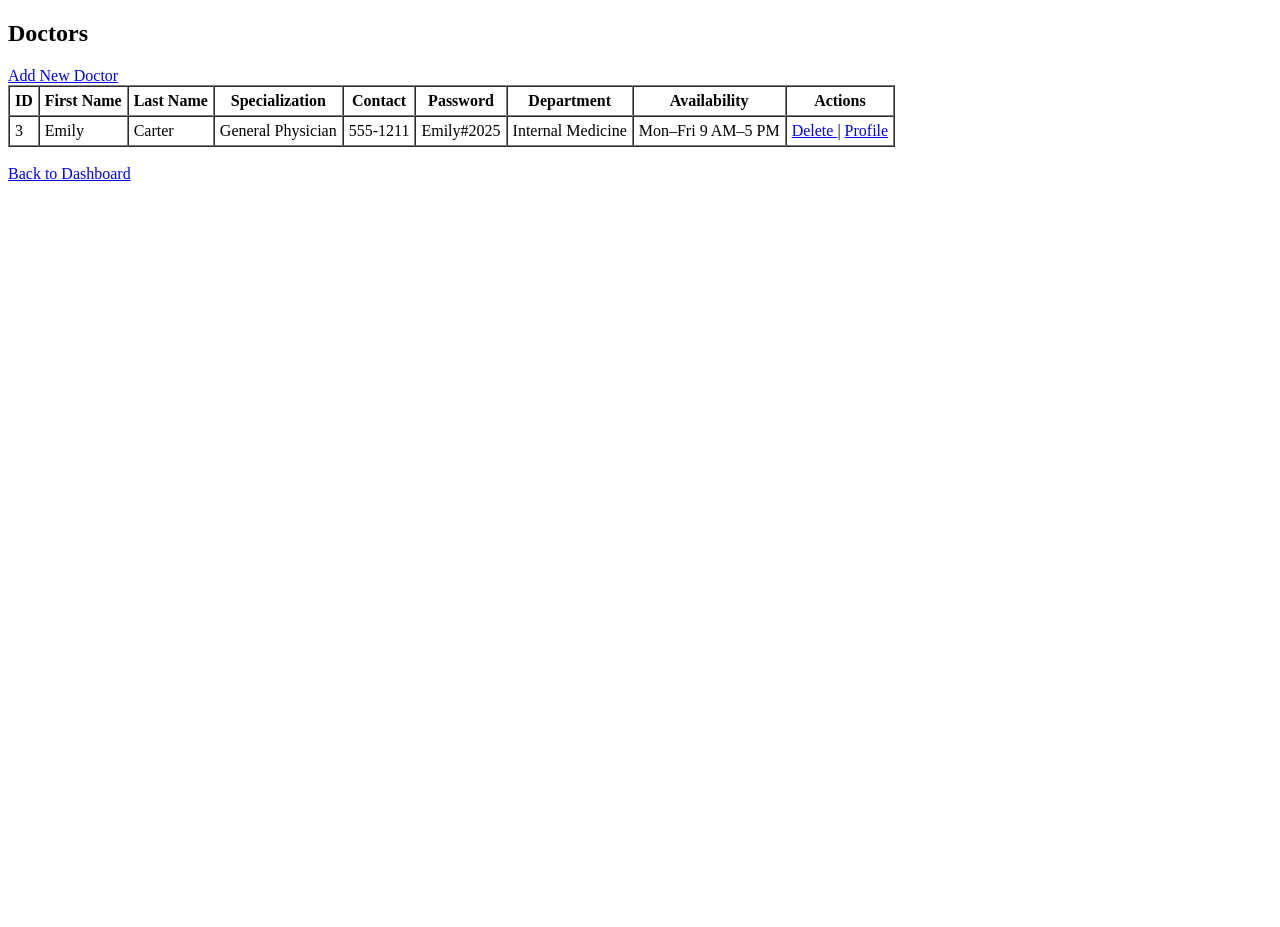
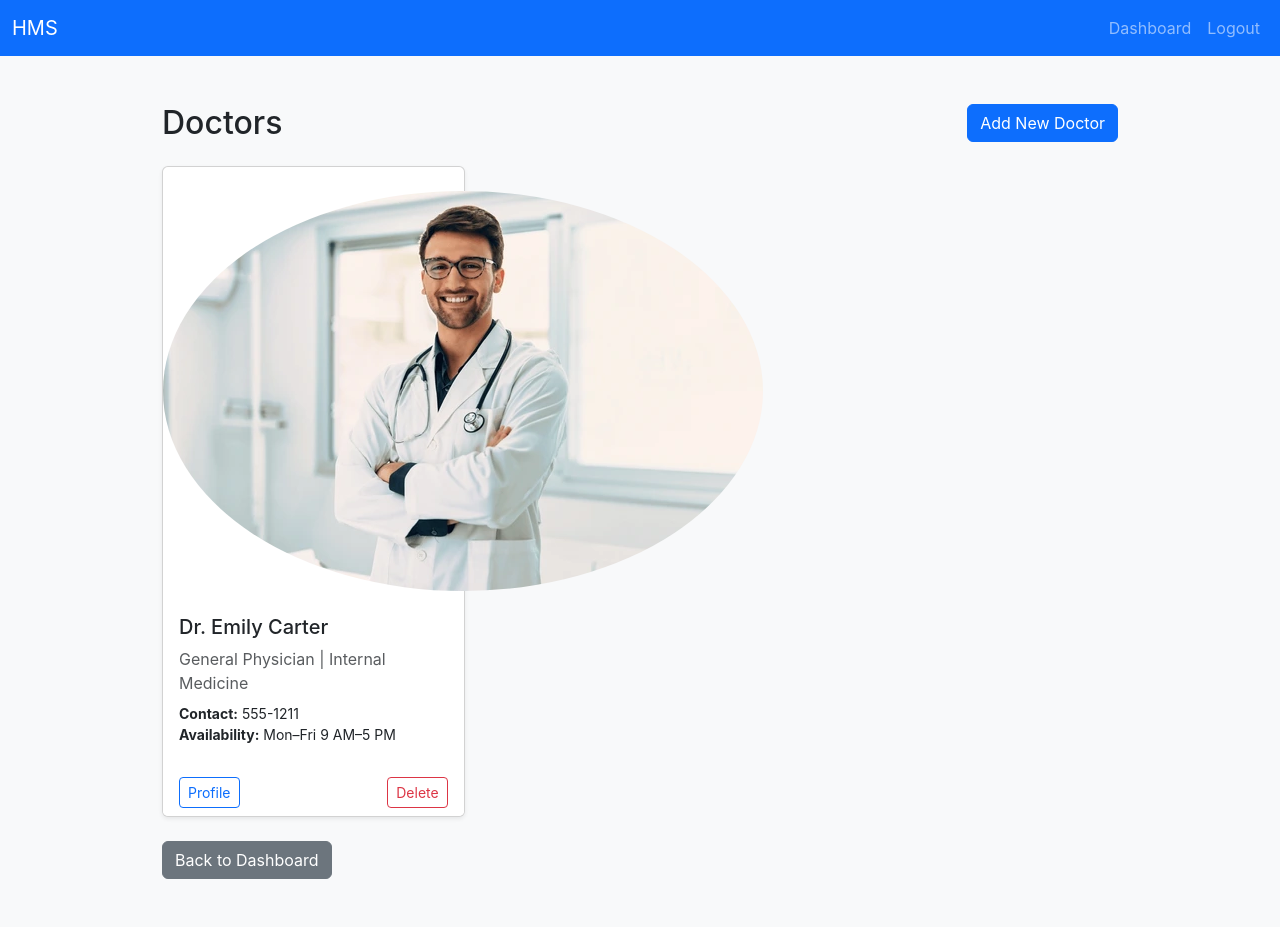
Before and after one commit to DBMS16-954-694-01-HMS/DBMS_HMS_PROJ, a Flask app: page /admin/doctors in a window 1280 px wide. Before the commit the page ends 181 px from the top, so only its background shows below. Run offline with Flask 3, Linux system fonts and the light colour scheme; the visitor is signed in with stand-in values (Sample User, id 1); data comes from the database, SQL or seed files in the repository; both versions use the stored data as it was after the commit.

Commit message:
UI changes

```diff
--- a/app/app.py
+++ b/app/app.py
@@ -10,5 +10,14 @@ app.register_blueprint(admin_bp, url_prefix='/admin')
 app.register_blueprint(patient_bp, url_prefix='/patient')
 app.register_blueprint(doctor_bp, url_prefix='/doctor')
 
+
+@app.route('/')
+def index():
+    # default landing: redirect to admin login
+    from flask import redirect, url_for
+    return redirect(url_for('admin.login'))
+
 if __name__ == '__main__':
-    app.run(debug=True)
+    import os
+    port = int(os.environ.get('PORT', 5000))
+    app.run(debug=True, port=port)
--- /dev/null
+++ b/app/static/css/style.css
@@ -0,0 +1,31 @@
+/* Login background and overlay */
+.login-bg {
+  background: url('../icons/bg_login.avif') no-repeat center center fixed;
+  background-size: cover;
+  position: relative;
+}
+.login-bg::before {
+  content: "";
+  position: fixed;
+  top: 0; left: 0; width: 100vw; height: 100vh;
+  background: rgba(0,0,0,0.35);
+  z-index: 0;
+  pointer-events: none;
+}
+.form-card { position: relative; z-index: 1; }
+/* Basic styling for HMS project */
+body { font-family: Inter, system-ui, -apple-system, 'Segoe UI', Roboto, 'Helvetica Neue', Arial; }
+.container { max-width: 980px; }
+.form-card { background: #fff; padding: 2rem; border-radius: 8px; box-shadow: 0 6px 18px rgba(0,0,0,0.08); }
+.header-icon { width: 64px; height: 64px; object-fit: contain; }
+.table thead th { background: #f8f9fa; }
+.footer { margin-top: 3rem; }
+
+/* Toast/snackbar tweaks */
+.toast-container { z-index: 1080; }
+.toast { border-radius: 8px; box-shadow: 0 6px 18px rgba(0,0,0,0.12); }
+.toast .toast-body { font-weight: 500; }
+
+@media (max-width: 576px) {
+  .container { padding-left: 1rem; padding-right: 1rem; }
+}
--- /dev/null
+++ b/app/templates/base.html
@@ -0,0 +1,78 @@
+<!DOCTYPE html>
+<html lang="en">
+<head>
+    <meta charset="utf-8" />
+    <meta name="viewport" content="width=device-width, initial-scale=1" />
+    <title>{% block title %}Hospital Management{% endblock %}</title>
+    <!-- Bootstrap CDN -->
+    <link href="https://cdn.jsdelivr.net/npm/bootstrap@5.3.2/dist/css/bootstrap.min.css" rel="stylesheet">
+    <link rel="stylesheet" href="{{ url_for('static', filename='css/style.css') }}">
+</head>
+<body class="bg-light">
+    {# Hide navbar on login pages #}
+    {% set is_login_page = request.endpoint in ['admin.login', 'doctor.login'] %}
+    {% if not is_login_page %}
+    <nav class="navbar navbar-expand-lg navbar-dark bg-primary">
+      <div class="container-fluid">
+        <a class="navbar-brand" href="#">HMS</a>
+        <button class="navbar-toggler" type="button" data-bs-toggle="collapse" data-bs-target="#navMenu">
+          <span class="navbar-toggler-icon"></span>
+        </button>
+        <div class="collapse navbar-collapse" id="navMenu">
+          <ul class="navbar-nav ms-auto">
+            {% if session.get('admin') %}
+              <li class="nav-item"><a class="nav-link" href="{{ url_for('admin.dashboard') }}">Dashboard</a></li>
+              <li class="nav-item"><a class="nav-link" href="{{ url_for('admin.logout') }}">Logout</a></li>
+            {% elif session.get('doctor_logged_in') %}
+              <li class="nav-item"><a class="nav-link" href="{{ url_for('doctor.view_logs') }}">Dashboard</a></li>
+              <li class="nav-item"><a class="nav-link" href="{{ url_for('doctor.logout') }}">Logout</a></li>
+            {% endif %}
+          </ul>
+        </div>
+      </div>
+    </nav>
+    {% endif %}
+
+    <main class="container py-5">
+
+      <!-- Toast / Snackbar container for flashed messages -->
+      <div class="toast-container position-fixed bottom-0 end-0 p-3" id="toastContainer">
+        {% with messages = get_flashed_messages(with_categories=true) %}
+          {% for category, msg in messages %}
+            {# map flash category to Bootstrap background classes #}
+            {% set bs_class = 'bg-primary text-white' %}
+            {% if category == 'success' %}{% set bs_class = 'bg-success text-white' %}
+            {% elif category == 'danger' %}{% set bs_class = 'bg-danger text-white' %}
+            {% elif category == 'info' %}{% set bs_class = 'bg-info text-dark' %}
+            {% elif category == 'warning' %}{% set bs_class = 'bg-warning text-dark' %}{% endif %}
+
+            <div class="toast align-items-center {{ bs_class }} mb-2" role="alert" aria-live="assertive" aria-atomic="true" data-bs-autohide="true" data-bs-delay="3000">
+              <div class="d-flex">
+                <div class="toast-body">{{ msg }}</div>
+                <button type="button" class="btn-close {% if 'text-white' in bs_class %}btn-close-white{% endif %} me-2 m-auto" data-bs-dismiss="toast" aria-label="Close"></button>
+              </div>
+            </div>
+          {% endfor %}
+        {% endwith %}
+      </div>
+
+      {% block content %}{% endblock %}
+    </main>
+
+
+    <script src="https://cdn.jsdelivr.net/npm/bootstrap@5.3.2/dist/js/bootstrap.bundle.min.js"></script>
+    <script>
+    document.addEventListener('DOMContentLoaded', function () {
+      var toastElList = [].slice.call(document.querySelectorAll('.toast'));
+      toastElList.forEach(function (toastEl) {
+        try {
+          var t = new bootstrap.Toast(toastEl);
+          t.show();
+        } catch (e) {
+          console.error('Toast init failed', e);
+        }
+      });
+    });
+    </script>
+</body>
+</html>
--- a/app/templates/doctors.html
+++ b/app/templates/doctors.html
@@ -1,45 +1,34 @@
-<!DOCTYPE html>
-<html>
-<head>
-    <title>Doctors List</title>
-</head>
-<body>
-    <h2>Doctors</h2>
-    <a href="{{ url_for('admin.add_doctor') }}">Add New Doctor</a>
-    <table border="1" cellpadding="5" cellspacing="0">
-        <tr>
-            <th>ID</th>
-            <th>First Name</th>
-            <th>Last Name</th>
-            <th>Specialization</th>
-            <th>Contact</th>
-            <th>Password</th>
-            <th>Department</th>
-            <th>Availability</th>
-            <th>Actions</th>
-        </tr>
-        {% for doc in doctors %}
-        <tr>
-            <td>{{ doc['doctor_id'] }}</td>
-            <td>{{ doc['f_name'] }}</td>
-            <td>{{ doc['l_name'] }}</td>
-            <td>{{ doc['specialization'] }}</td>
-            <td>{{ doc['contact'] }}</td>
-            <td>{{ doc['password'] }}</td>
-            <td>{{ doc['department'] }}</td>
-            <td>{{ doc['availability'] }}</td>
-            <td>
-                <a href="{{ url_for('admin.delete_doctor', did=doc['doctor_id']) }}"
-                   onclick="return confirm('Are you sure you want to delete this doctor?');">
-                   Delete
-                </a>
-                |
-                <a href="{{ url_for('doctor.doctor_profile', did=doc['doctor_id']) }}">Profile</a>
-            </td>
-        </tr>
-        {% endfor %}
-    </table>
-    <br>
-    <a href="{{ url_for('admin.dashboard') }}">Back to Dashboard</a>
-</body>
-</html>
+{% extends 'base.html' %}
+{% block title %}Doctors List - HMS{% endblock %}
+{% block content %}
+<div class="d-flex justify-content-between align-items-center mb-4">
+    <h2 class="m-0">Doctors</h2>
+    <a class="btn btn-primary" href="{{ url_for('admin.add_doctor') }}">Add New Doctor</a>
+</div>
+<div class="row row-cols-1 row-cols-md-2 row-cols-lg-3 g-4">
+    {% for doc in doctors %}
+    <div class="col">
+        <div class="card h-100 shadow-sm">
+            <div class="text-center pt-4">
+            <img src="{{ url_for('static', filename='icons/doc1.webp') }}" alt="Doctor Photo" class="rounded-circle mb-2 doctor-photo">
+            </div>
+            <div class="card-body">
+                <h5 class="card-title">Dr. {{ doc['f_name'] }} {{ doc['l_name'] }}</h5>
+                <div class="mb-2 text-muted">{{ doc['specialization'] }} | {{ doc['department'] }}</div>
+                <ul class="list-unstyled small mb-2">
+                    <li><strong>Contact:</strong> {{ doc['contact'] }}</li>
+                    <li><strong>Availability:</strong> {{ doc['availability'] }}</li>
+                </ul>
+            </div>
+            <div class="card-footer bg-white border-0 d-flex justify-content-between">
+                <a class="btn btn-outline-primary btn-sm" href="{{ url_for('doctor.doctor_profile', did=doc['doctor_id']) }}">Profile</a>
+                <a class="btn btn-outline-danger btn-sm" href="{{ url_for('admin.delete_doctor', did=doc['doctor_id']) }}" onclick="return confirm('Are you sure you want to delete this doctor?');">Delete</a>
+            </div>
+        </div>
+    </div>
+    {% endfor %}
+</div>
+<div class="mt-4">
+    <a class="btn btn-secondary" href="{{ url_for('admin.dashboard') }}">Back to Dashboard</a>
+</div>
+{% endblock %}
```
Also changed, not shown: app/templates/dashboard.html (+47 -21 lines), app/templates/doctor_login.html (+25 -14 lines), app/templates/doctor_profile.html (+28 -17 lines), app/templates/login.html (+25 -15 lines), app/templates/patient_book.html (+20 -16 lines), app/hospital_management.db, app/static/icons/README.md (added), app/static/icons/bg_login.avif (added), app/static/icons/doc1.webp (added), app/static/icons/icon_admin.png (added), app/static/icons/icon_doc.png (added).
